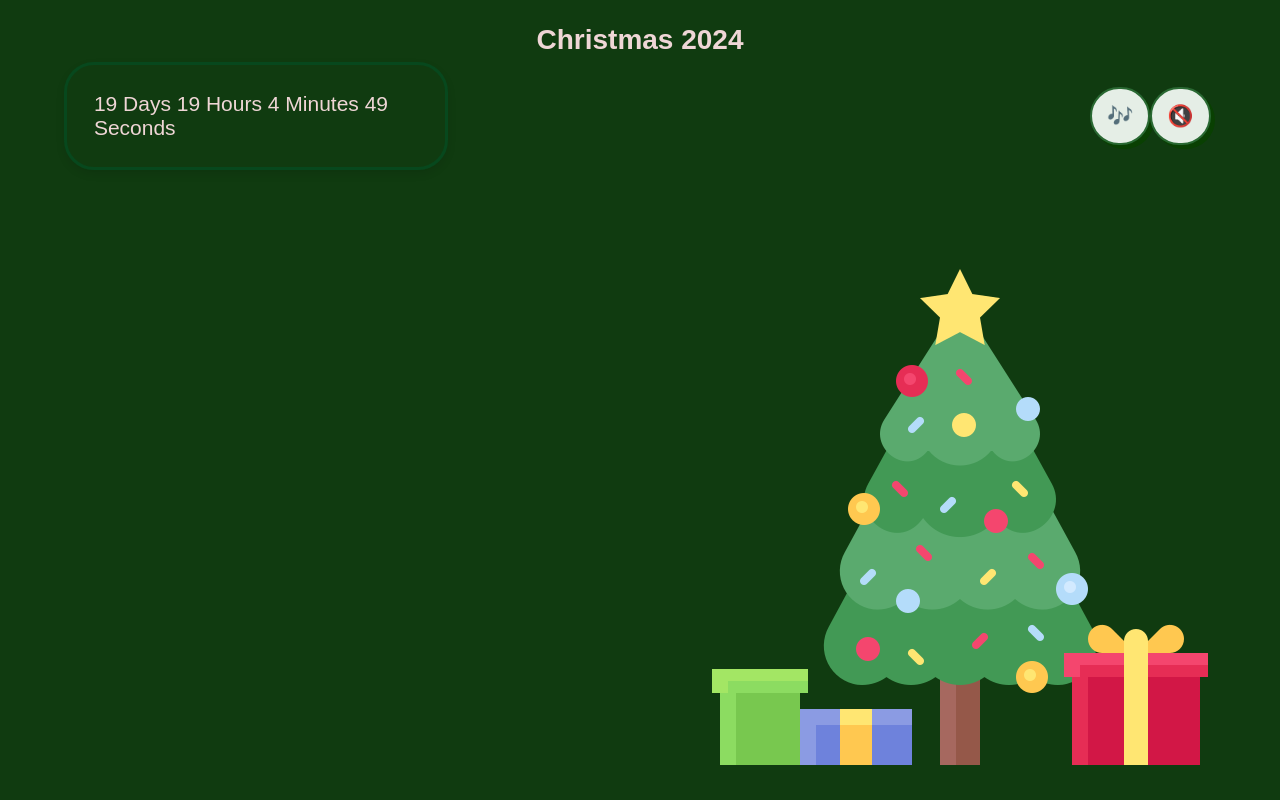
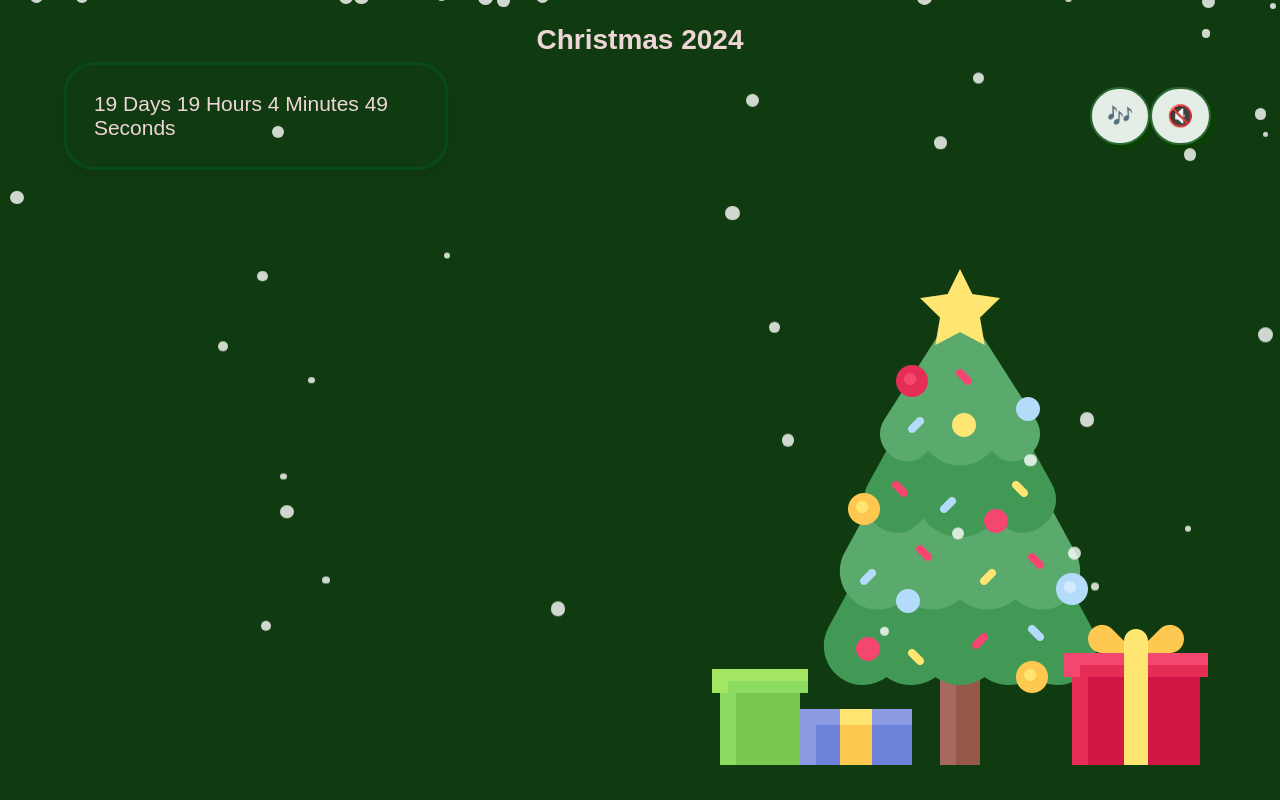
Before and after one commit to zofienora/christmascollaboration2024, a plain HTML site: page index.html in a window 1280 px wide. Drawn offline with Linux system fonts and the light colour scheme.

Commit message:
added snowfall; debugged countdown not showing

```diff
--- a/index.html
+++ b/index.html
@@ -7,6 +7,8 @@
     <link rel="stylesheet" href="style.css">
 </head>
 <body>
+    <div id="snow-container"></div>
+    <script src="script.js"></script>
    <!-- ----------MAIN------------------------------------------------------------ -->
    <main>
     <h1>Christmas 2024</h1>
@@ -24,6 +26,8 @@
         </div>
     </div>
    </main>
+   <!-- Commenting this out instead of removing
     <script src="script.js"></script>
+    -->
 </body>
 </html>
--- a/script.js
+++ b/script.js
@@ -1,5 +1,6 @@
+// Added .addEventListener('DOMContentLoaded', () => {}) to ensure the DOM is fully loaded before running the script - countdown and snowfall weren't working properly before - feel free to delete this comment after reading
+document.addEventListener('DOMContentLoaded', () => {
     // Countdown for Christmas Function
-
     function updateCountdown() {
         const now = new Date();
         const currentYear = now.getFullYear();
@@ -18,11 +19,13 @@ function updateCountdown() {
 
         document.getElementById("countdown").innerHTML =
             `${days} Days ${hours} Hours ${minutes} Minutes ${seconds} Seconds`;
-
-    setTimeout(updateCountdown, 1000); // Update every second
     }
 
+    setInterval(updateCountdown, 1000); // Update every second
+    // DANI: Updated setTimeout to setInterval for better timing as Timeout can drift over time - feel free to delete this comment after reading
+
     updateCountdown(); // Start countdown
+
 
     // music
 
@@ -38,3 +41,30 @@ updateCountdown(); // Start countdown
     document.getElementById('pauseButton').addEventListener('click', () => {
         audio.pause();
     });
+
+
+    // snowfall
+
+    function createSnowflake() {
+        console.log('Creating snowflake');
+        const snowflake = document.createElement('div');
+        snowflake.classList.add('snowflake');
+
+        const size = Math.random() * 10 + 5;
+        snowflake.style.width = `${size}px`;
+        snowflake.style.height = `${size}px`;
+
+        snowflake.style.left = `${Math.random() * window.innerWidth}px`;
+
+        document.getElementById('snow-container').appendChild(snowflake);
+
+        snowflake.style.animationDuration = `${Math.random() * 3 + 2}s`;
+        snowflake.style.animationDelay = `${Math.random() * 2}s`;
+
+        setTimeout(() => {
+            snowflake.remove();
+        }, 5000);
+    }
+    // `createSnowflake` every 100ms
+    setInterval(createSnowflake, 100);
+});
--- a/style.css
+++ b/style.css
@@ -9,7 +9,11 @@ html {
 
 body {
     font-family: Arial, Helvetica, sans-serif;
-    color: rgb(239, 214, 214)
+    color: rgb(239, 214, 214);
+    /* For the snow */
+    margin: 0;
+    padding: 0;
+    overflow: hidden;
 }
 
 /* --MAIN------------------------------------------------------------------------ */
@@ -88,3 +92,32 @@ button {
 button:hover {
     background-color: #45a049;
 }
+
+/* SNOW */
+
+#snow-container {
+    position: absolute;
+    top: 0;
+    left: 0;
+    width: 100%;
+    height: 100%;
+    pointer-events: none;
+}
+
+.snowflake {
+    position: absolute;
+    top: -10px;
+    background: white;
+    border-radius: 50%;
+    opacity: 0.8;
+    pointer-events: none;
+    animation-name: fall;
+    animation-timing-function: linear;
+}
+  /* SNOW ANIMATION */
+
+@keyframes fall {
+    to {
+        transform: translateY(100vh);
+    }
+}
```
Lines whose indentation alone changed are shown as unchanged.
